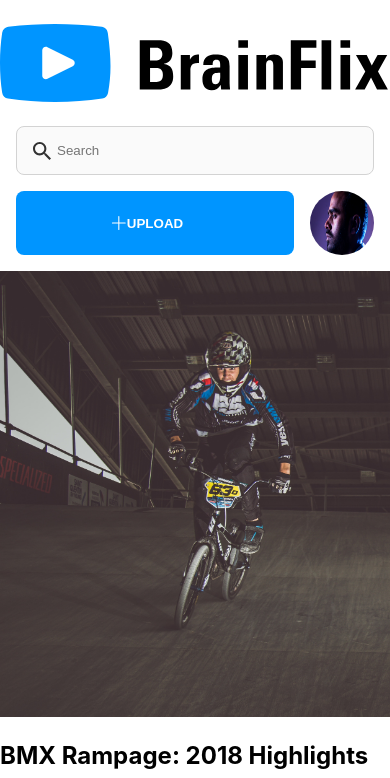
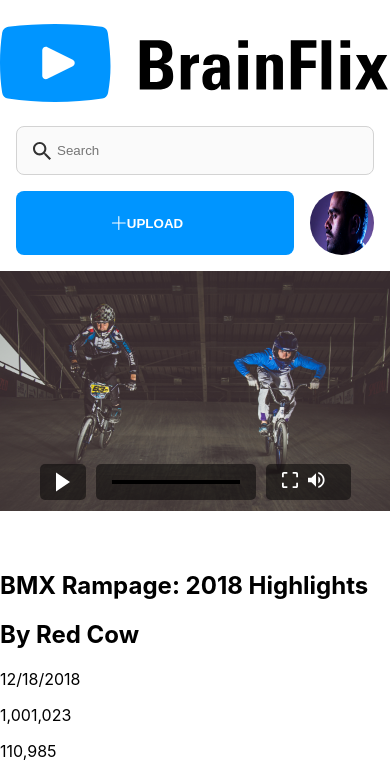
Before and after one commit to rjtbansal/rajat-bansal-brainflix, a React (Create React App) app in the folder sprint-1/: page / in a window 390 px wide. Shown: the top 778 px of the page. Built offline with nearby package versions, Linux system fonts and the light colour scheme.

Commit message:
styled main video section in mobile mode

```diff
--- a/sprint-1/src/components/header/Header.jsx
+++ b/sprint-1/src/components/header/Header.jsx
@@ -8,7 +8,7 @@ import profileImage from '../../assets/Images/Mohan-muruge.jpg'
 const Header = () => {
     return (
         <header className="header">
-            <img class="header__logo" src={logo} alt="Brainflix-Logo"/>
+            <img className="header__logo" src={logo} alt="Brainflix-Logo"/>
             <input type="text" className="header__search" placeholder="Search" />
             <div className="header__div">
                 <button className="header__uploadBtn"> UPLOAD </button>
--- a/sprint-1/src/components/main-video/MainVideo.jsx
+++ b/sprint-1/src/components/main-video/MainVideo.jsx
@@ -1,6 +1,9 @@
 import React from 'react';
 import './MainVideo.scss';
 import CommentList from '../comment-list/CommentList';
+import playButtonIcon from '../../assets/Icons/SVG/Icon-play.svg';
+import fullScreenButtonIcon from '../../assets/Icons/SVG/Icon-fullscreen.svg';
+import volumeIcon from '../../assets/Icons/SVG/Icon-volume.svg';
 
 const MainVideo = props => {
 
@@ -58,7 +61,18 @@ const MainVideo = props => {
 
     return (
         <section className="main__video">
-                <img className="main__video--image" src={mainVideo.image} alt={`Video: ${mainVideo.id}`} />
+            <video className="main__video--image" poster={mainVideo.image}>
+            </video>
+            <div className="main__video--controls">
+                <img className="main__video--icon" src={playButtonIcon}  alt="play-button"/>
+                <div className="hr-background">
+                    <hr className = "main__video--scroll"/>
+                </div>
+                <div className="main__video--icon">
+                    <img className="main__video--rightIcon" src={fullScreenButtonIcon}  alt="play-button"/>
+                    <img className="main__video--rightIcon" src={volumeIcon}  alt="play-button"/>
+                </div>
+            </div>
             <h1> {mainVideo.title} </h1>
             <h2> By {mainVideo.channel} </h2>
             <p> {mainVideo.timestamp} </p>
--- a/sprint-1/src/components/main-video/MainVideo.scss
+++ b/sprint-1/src/components/main-video/MainVideo.scss
@@ -1,7 +1,45 @@
 .main {
     &__video {
+
         &--image {
-            width: 50rem;
+            width: 100%;
+            object-fit: cover;
+            height: 15rem;
         }
+
+        &--controls {
+            position: relative;
+            bottom: 3.2rem;
+            display: flex;
+            justify-content: center;
+        }
+
+        &--icon {
+            background-color: rgba(0,0,0,0.50);
+            padding: 8px 16px;
+            border-radius: 5px;
+        }
+
+        &--scroll {
+            width: 8rem;
+            height: 2px;
+            border: 2px solid black;
+        }
+
+        &--rightIcon {
+            margin-right: 10px;
+        }
+
+
+
     }
 }
+
+.hr-background{
+    background-color: rgba(0,0,0,0.50);
+    padding: 8px 16px;
+    align-self: center;
+    margin-left: 10px;
+    border-radius: 5px;
+    margin-right: 10px;
+}
```
Also changed, not shown: 1 other file (tests, documents, lock files or other folders). Lines whose indentation alone changed are shown as unchanged.
